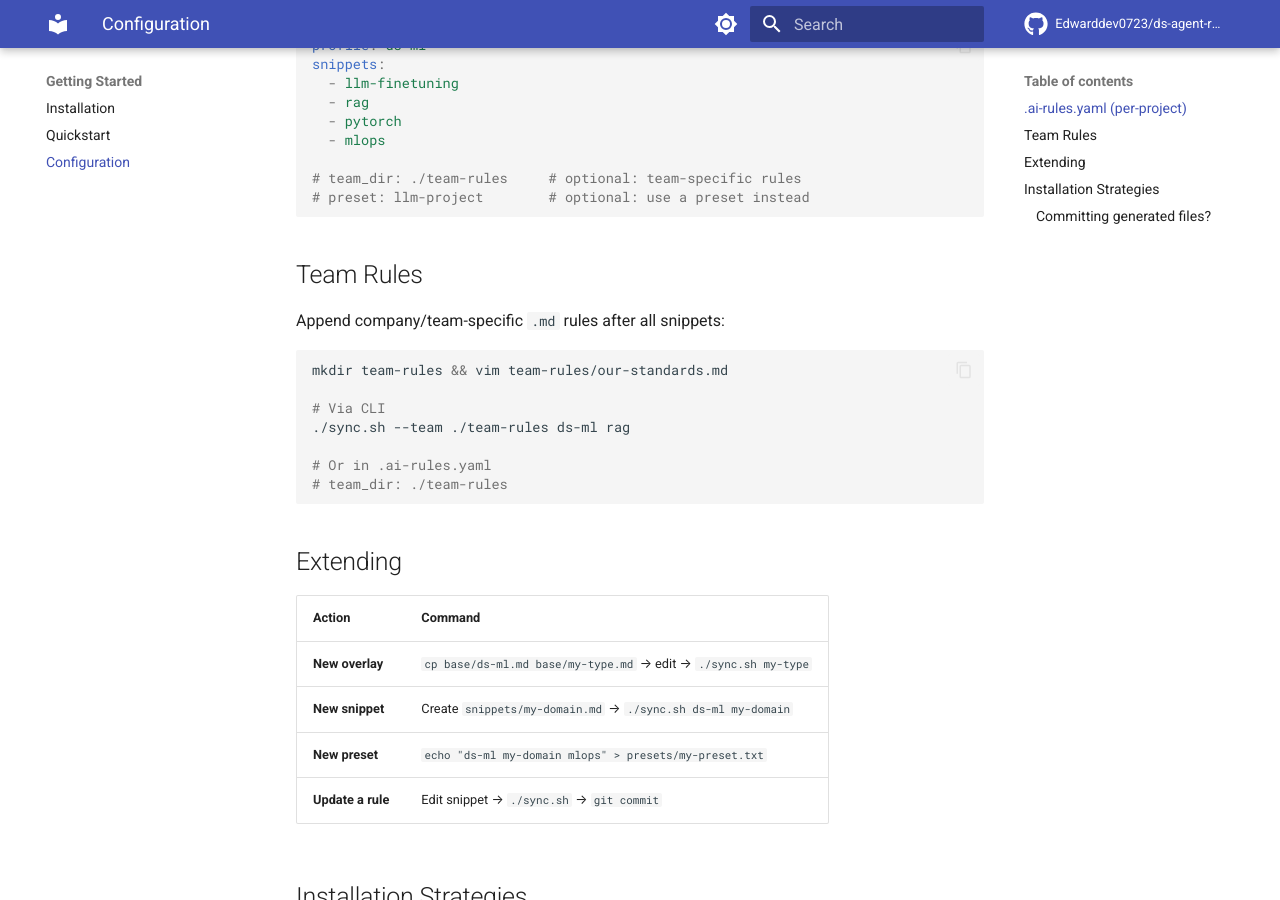
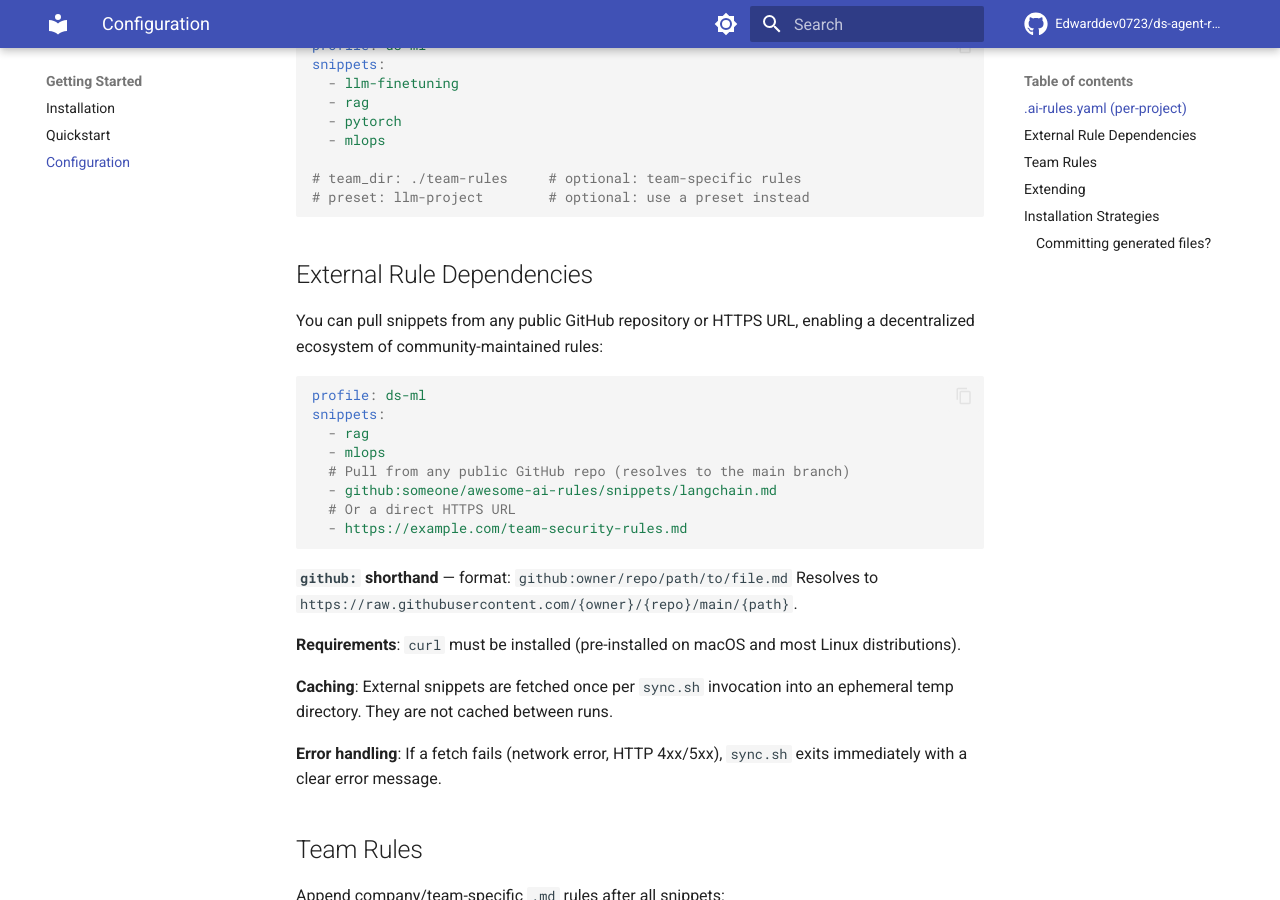
Before and after one commit to Edwarddev0723/ds-agent-rules, an MkDocs documentation site: the page built from docs/getting-started/configuration.md, in a window 1280 px wide and 900 px high, scrolled down 295 px. Built offline with MkDocs 1.6.1 and Material for MkDocs 9.7.7, drawn with Linux system fonts in a browser that asks for light colours; comment, search, counter and statistics services are not loaded.

Commit message:
Add support for external snippets (github/https)
Enable pulling snippets from public GitHub repos or HTTPS URLs. Implemented external-ref detection and fetching in sync.sh (_is_external_ref, _fetch_external_snippet), integrate fetched files into the snippet resolution and combine pipeline, and add helpful error handling (requires curl, exits on fetch failure). Updated docs (configuration.md, README, README_zh-TW) to document the `github:owner/repo/path` shorthand, usage, caching (ephemeral per run) and error behavior. Added BATS tests covering github/http fetches, mixed local+external usage, HTTP failure, and missing curl. Also updated generated timestamp in .github/copilot-instructions.md.

````diff
--- a/docs/getting-started/configuration.md
+++ b/docs/getting-started/configuration.md
@@ -15,6 +15,30 @@ snippets:
 # team_dir: ./team-rules     # optional: team-specific rules
 # preset: llm-project        # optional: use a preset instead
 ```
+
+## External Rule Dependencies
+
+You can pull snippets from any public GitHub repository or HTTPS URL, enabling a decentralized ecosystem of community-maintained rules:
+
+```yaml
+profile: ds-ml
+snippets:
+  - rag
+  - mlops
+  # Pull from any public GitHub repo (resolves to the main branch)
+  - github:someone/awesome-ai-rules/snippets/langchain.md
+  # Or a direct HTTPS URL
+  - https://example.com/team-security-rules.md
+```
+
+**`github:` shorthand** — format: `github:owner/repo/path/to/file.md`
+Resolves to `https://raw.githubusercontent.com/{owner}/{repo}/main/{path}`.
+
+**Requirements**: `curl` must be installed (pre-installed on macOS and most Linux distributions).
+
+**Caching**: External snippets are fetched once per `sync.sh` invocation into an ephemeral temp directory. They are not cached between runs.
+
+**Error handling**: If a fetch fails (network error, HTTP 4xx/5xx), `sync.sh` exits immediately with a clear error message.
 
 ## Team Rules
 
````
Also changed, not shown: README.md (+1 -0 lines), README_zh-TW.md (+1 -0 lines), .github/copilot-instructions.md, 2 other files.
